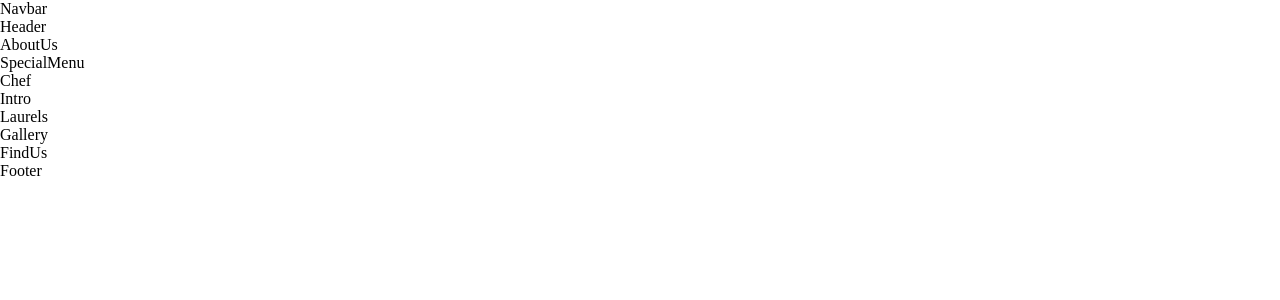
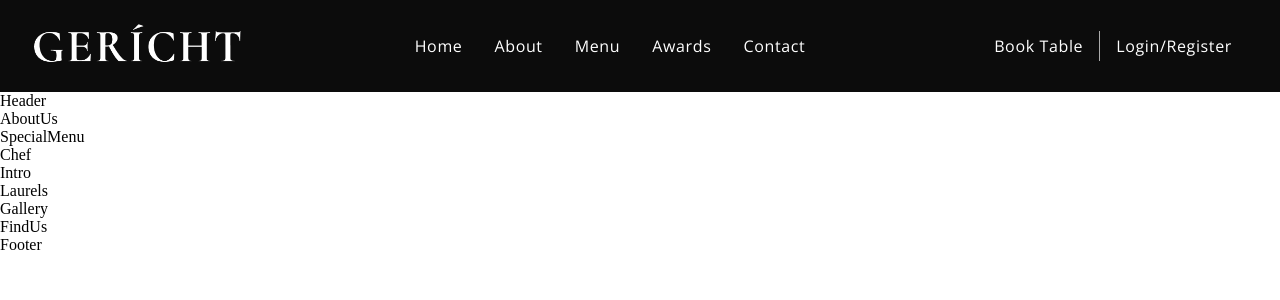
Before and after one commit to eomereu/restaurant, a React (Create React App) app: page / in a window 1280 px wide. Shown: the top 300 px of the page. Built offline with nearby package versions, Linux system fonts and the light colour scheme; a web font is replaced by a local one.

Commit message:
Implementing NavBar

```diff
--- a/src/components/Navbar/Navbar.css
+++ b/src/components/Navbar/Navbar.css
@@ -0,0 +1,141 @@
+.app__navbar {
+  width: 100%;
+  display: flex;
+  justify-content: space-between;
+  align-items: center;
+  background: var(--color-black);
+
+  padding: 1rem 2rem;
+}
+
+.app__navbar-logo {
+  display: flex;
+  justify-content: flex-start;
+  align-items: center;
+}
+
+.app__navbar-logo img {
+  width: 150px;
+}
+
+.app__navbar-links {
+  flex: 1;
+  display: flex;
+  justify-content: center;
+  align-items: center;
+  list-style: none;
+}
+
+.app__navbar-links li {
+  margin: 0 1rem;
+  cursor: pointer;
+}
+
+.app__navbar-links li:hover {
+  color: var(--color-grey)
+}
+
+.app__navbar-login {
+  display: flex;
+  justify-content: flex-end;
+  align-items: center;
+}
+
+.app__navbar-login a {
+  margin: 0 1rem;
+  text-decoration: none;
+  transition: 0.5s ease;
+}
+
+.app__navbar-login a:hover {
+  border-bottom: 1px solid var(--color-golden);
+}
+
+.app__navbar-login div {
+  width: 1px;
+  height: 30px;
+  background-color: var(--color-grey);
+}
+
+.app__navbar-smallscreen {
+  display: none;
+}
+
+.app__navbar-h_menu_cursor:hover {
+  cursor: pointer;
+}
+
+.app__navbar-smallscreen_overlay {
+  position: fixed;
+  top: 0;
+  left: 0;
+  width: 100%;
+  height: 100vh;
+  background: var(--color-black);
+  transition: 0.5s ease;
+
+  flex-direction: column;
+  z-index: 5;
+}
+
+.app__navbar-smallscreen_overlay .overlay__close {
+  font-size: 27px;
+  color: var(--color-golden);
+  cursor: pointer;
+
+  position: absolute;
+  top: 20px;
+  right: 20px;
+}
+
+.app__navbar-smallscreen_links {
+  list-style: none;
+}
+
+.app__navbar-smallscreen_links li {
+  margin: 2rem;
+  cursor: pointer;
+  color: var(--color-golden);
+  font-size: 2rem;
+  text-align: center;
+  font-family: var(--font-base);
+}
+
+.app__navbar-smallscreen_links li:hover {
+  color: var(--color-white);
+}
+
+@media screen and (max-width: 2000px) {
+  .app__navbar-logo img {
+    width: 210px;
+  }
+}
+
+
+@media screen and (max-width: 1150px) {
+  .app__navbar-links {
+    display: none;
+  }
+
+  .app__navbar-smallscreen {
+    display: flex;
+  }
+
+  .app__navbar-logo img {
+    width: 170px;
+  }
+}
+
+@media screen and (max-width: 650px) {
+  .app__navbar {
+    padding: 1rem;
+  }
+
+  .app__navbar-login {
+    display: none;
+  }
+
+  .app__navbar-logo img {
+    width: 130px;
+  }
+}
--- a/src/components/Navbar/Navbar.jsx
+++ b/src/components/Navbar/Navbar.jsx
@@ -1,11 +1,53 @@
-import React from 'react';
+import React, { useState } from 'react';
+import { GiHamburgerMenu } from 'react-icons/gi'
+import { MdOutlineRestaurantMenu } from 'react-icons/md'
+
+import images from '../../constants/images'
 
 import './Navbar.css';
 
-const Navbar = () => (
-  <div>
-    Navbar
-  </div>
-);
+const Navbar = () => {
+
+  const [toggleMenu, setToggleMenu] = useState(false);
+
+  return (
+    <nav className='app__navbar'>
+      <div className='app__navbar-logo'>
+        <img src={images.gericht} alt="app logo" />
+      </div>
+      <ul className='app__navbar-links'>
+        <li className='p__opensans'><a href="#home">Home</a></li>
+        <li className='p__opensans'><a href="#about">About</a></li>
+        <li className='p__opensans'><a href="#menu">Menu</a></li>
+        <li className='p__opensans'><a href="#awards">Awards</a></li>
+        <li className='p__opensans'><a href="#contact">Contact</a></li>
+      </ul>
+      <div className='app__navbar-login'>
+        <a href="/" className='p__opensans'>Book Table</a>
+        <div />
+        <a href="#login" className='p__opensans'>Login/Register</a>
+      </div>
+      <div className='app__navbar-smallscreen'>
+        <GiHamburgerMenu color='#fff' fontSize={27} className='app__navbar-h_menu_cursor' onClick={() => setToggleMenu(true)}/>
+        {toggleMenu && (
+          <div className='app__navbar-smallscreen_overlay flex__center slide-bottom'>
+            <MdOutlineRestaurantMenu fontSize={27} className="overlay__close" onClick={() => setToggleMenu(false)} />
+            <ul className='app__navbar-smallscreen_links'>
+              <li className='p__opensans'><a href="#home">Home</a></li>
+              <li className='p__opensans'><a href="#about">About</a></li>
+              <li className='p__opensans'><a href="#menu">Menu</a></li>
+              <li className='p__opensans'><a href="#awards">Awards</a></li>
+              <li className='p__opensans'><a href="#contact">Contact</a></li>
+              <li className='p__opensans'><a href="/">Book Table</a></li>
+              <li className='p__opensans'><a href="#login">Login/Register</a></li>
+            </ul>
+          </div>
+        )}
+      </div>
+
+    </nav>
+  );
+};
+
 
 export default Navbar;
```
